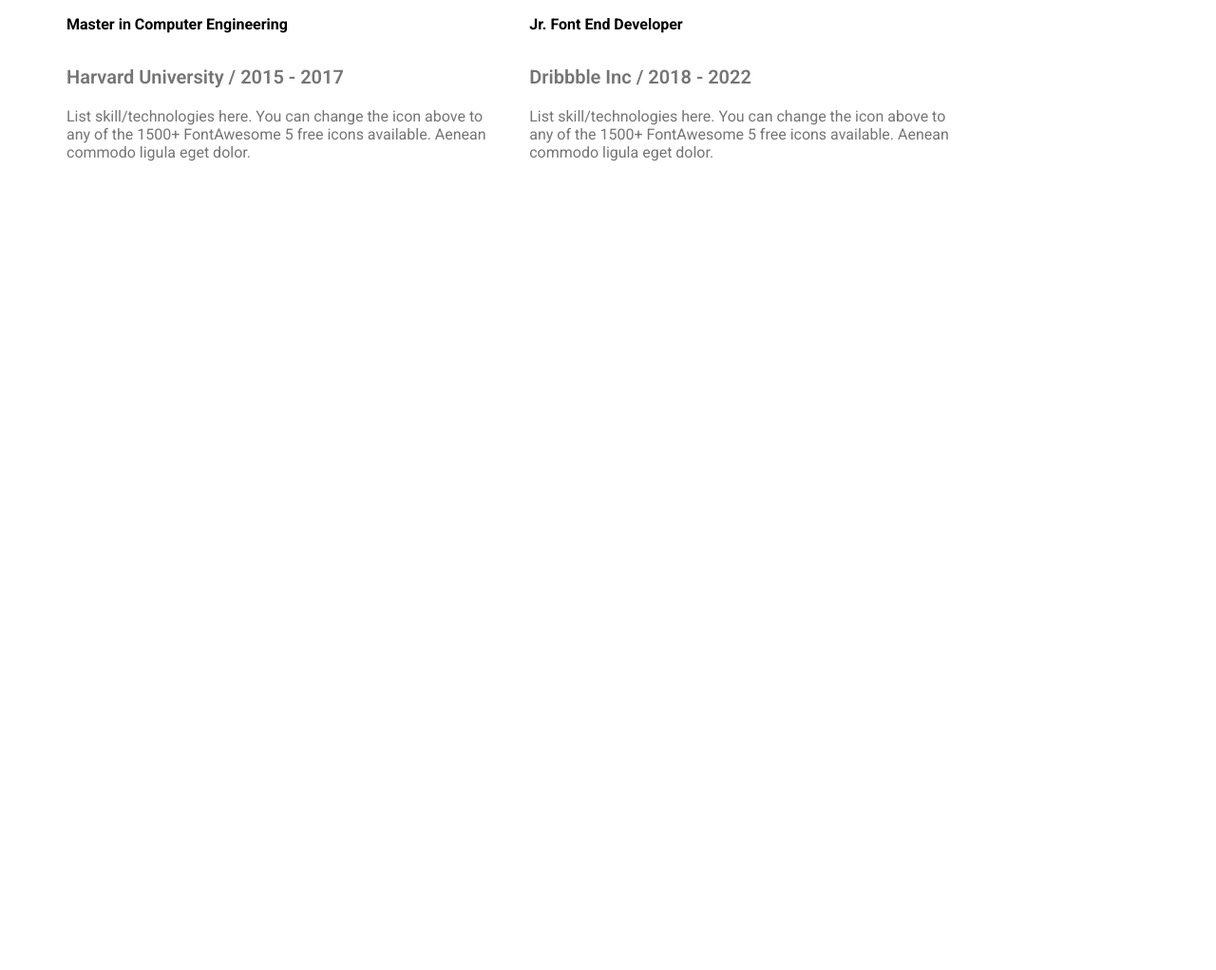
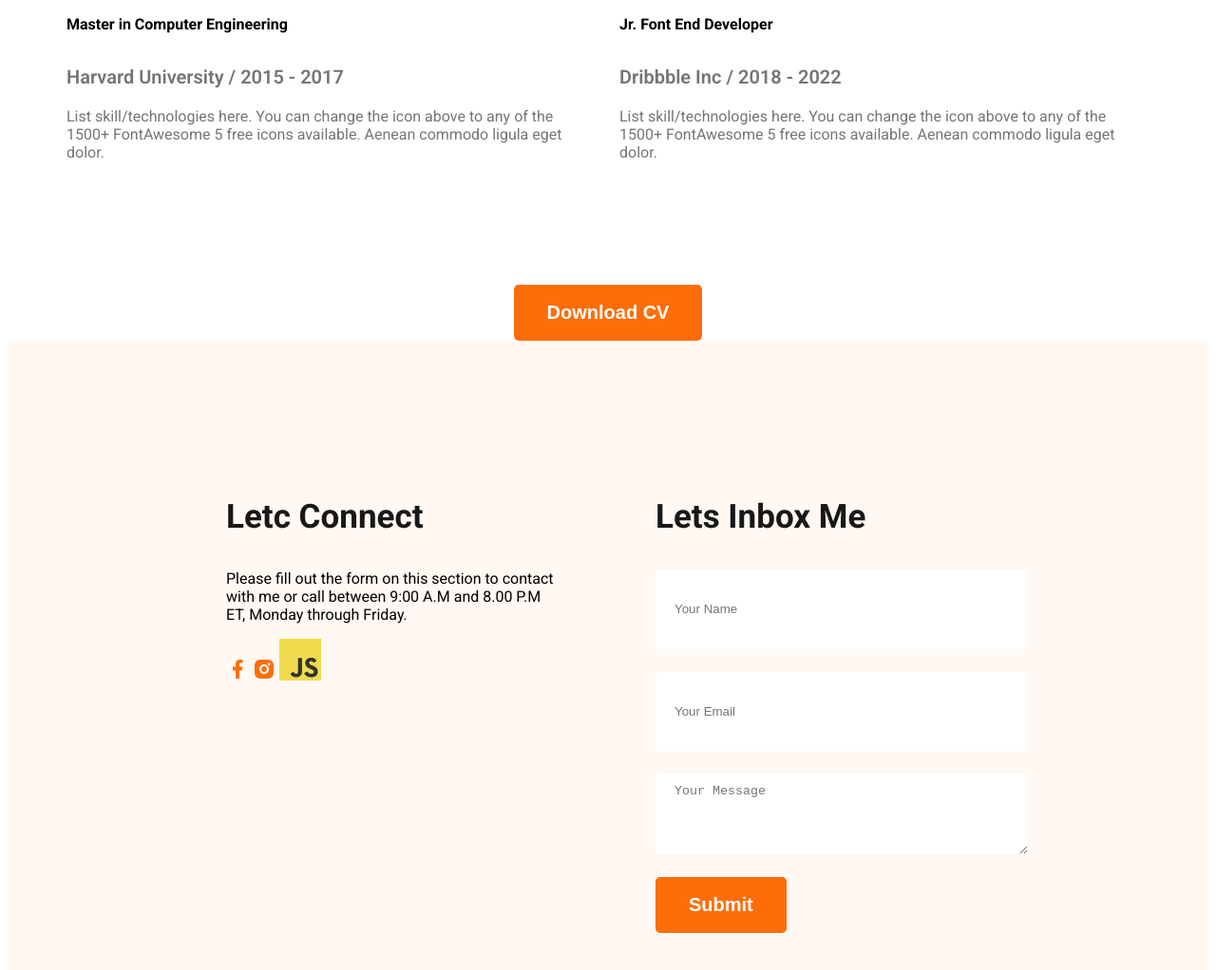
Before and after one commit to AbdurRahmanIlias/webdevloper-portfolio, a plain HTML site: page index.html in a window 1280 px wide. Shown: the part 2764-3786 px from the top of the page at 95% size. Before the commit the page ends 3064 px from the top, so only its background shows below. Drawn offline with Linux system fonts and the light colour scheme.

Commit message:
added the last file

```diff
--- a/index.html
+++ b/index.html
@@ -114,7 +114,7 @@
         </div>
 
            <div class="resume-column">
-          <h3 class="resume-column-title">My Experience</h3>
+          <h3 class="resume-column-title text-center">My Experience</h3>
           <div class="experience">
             <h4 class="experience-title">Sr. Font End Developer</h4>
             <h5 class="experience-sub-title">Apple Inc / 2020 - Current</h5>
@@ -138,13 +138,31 @@
           </div>
        </div>
 
-       <div class="text-center">
-  <button class="btn btn-primary d-block mx-auto">Download Cv</button>
-</div>
+
      </section>
+     <div class="text-center">
+          <button class="btn-primary">Download CV</button>
+         </div>
     </main>
-    <footer>
-
+    <footer class="secondary-bg">
+      <div class="footer-column">
+        <h3 class="section-title">Letc Connect</h3>
+        <p>Please fill out the form on this section to contact with me or call between 9:00 A.M and 8.00 P.M ET, Monday through Friday.</p>
+        <div>
+          <a href=""><img src="images/icons/facebook.png" alt=""></a>
+          <a href=""><img src="images/icons/insta.png" alt=""></a>
+          <a href=""><img src="images/icons/js.png" alt=""></a>
+        </div>
+      </div>
+      <div class="footer-column">
+        <h3 class="section-title">Lets Inbox Me</h3>
+        <form action="">
+          <input type="text" name="" id="" placeholder="Your Name">
+          <input type="email" name="" id="" placeholder="Your Email">
+          <textarea name="" id="" cols="30" rows="10" placeholder="Your Message"></textarea>
+          <input class="btn-primary" type="Submit" value="Submit">
+        </form>
+      </div>
     </footer>
 </body>
 </html>
--- a/styles/porfolio.css
+++ b/styles/porfolio.css
@@ -170,3 +170,25 @@
   display: block;
   margin: 0 auto;
 }
+
+/* footer */
+
+footer{
+    padding: 130px 230px;
+    display: flex;
+    gap: 100px;
+}
+.footer-column{
+    width: 50%;
+}
+footer input[type="text"], footer input[type="email"], footer textarea{
+    height: 64px;
+    border-radius: 5px;
+    background-color: white;
+    display: block;
+    width: 100%;
+    padding: 10px 20px;
+    margin-bottom: 24px;
+    border: none;
+
+}
```
